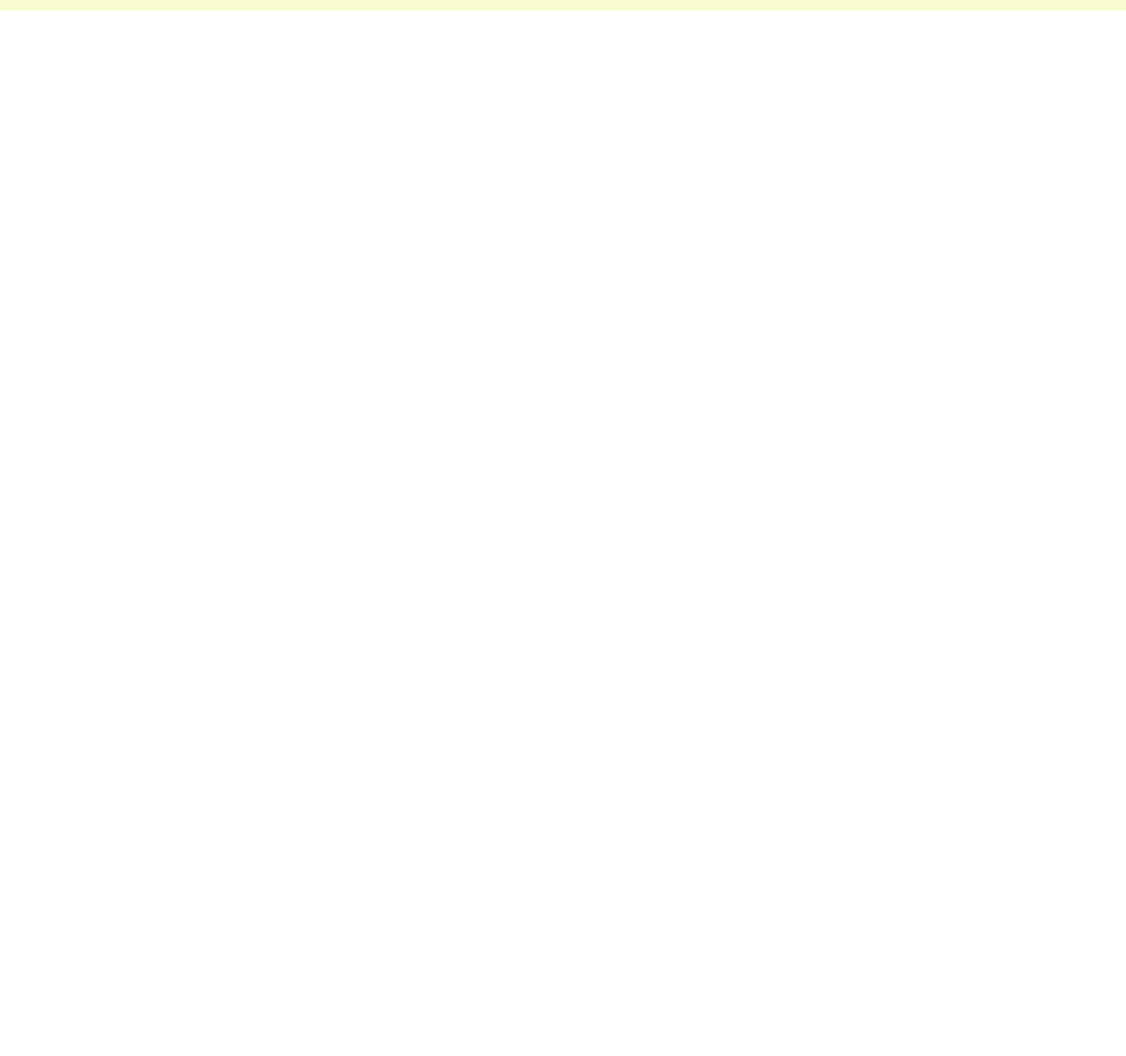
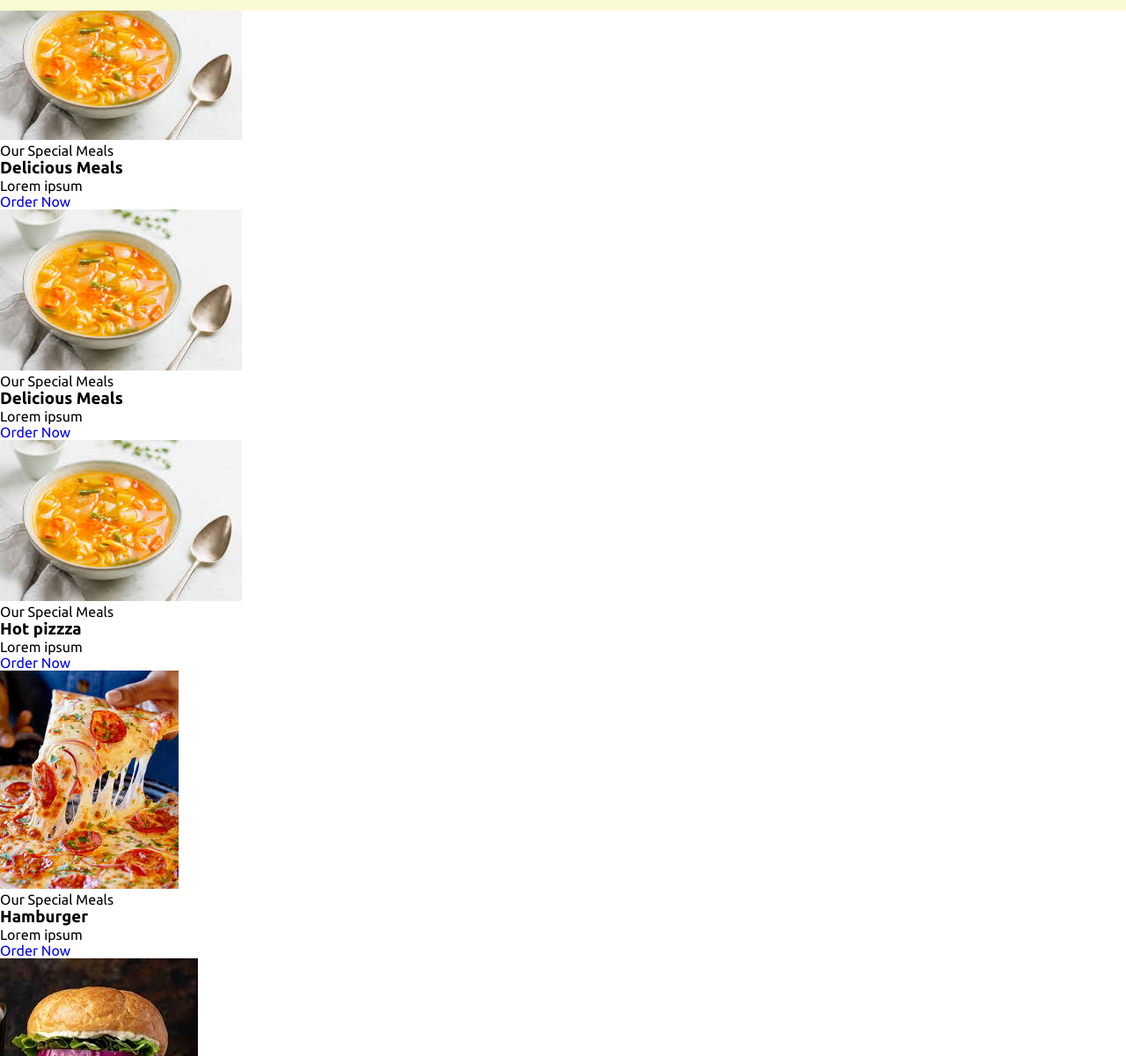
Before and after one commit to marky376/bravo_delivers, a plain HTML site: page index.html in a window 1280 px wide. Shown: the part 100-1300 px from the top of the page at 88% size. Before the commit the page ends 800 px from the top, so only its background shows below. Drawn offline with Linux system fonts and the light colour scheme.

Commit message:
Additional changes on my index.html file

```diff
--- a/index.html
+++ b/index.html
@@ -36,5 +36,78 @@
             </div>
         </div>
      </div>
+
+     <!-- Home section -->
+    <section class="home" id="home">
+        <div class="container">
+            <div class="wrapper">
+                <div class="slide">
+                    <div class="content">
+                        <span>
+                            Our Special Meals
+                        </span>
+                        <h3>Delicious Meals</h3>
+                        <p>Lorem ipsum </p>
+                        <a href="'#" class="btn"btn>Order Now</a>
+                    </div>
+                    <div class="image">
+                        <img src="images/soup-3.jpeg" alt="">
+                    </div>
+                </div>
+                <div class="slide">
+                    <div class="content">
+                        <span>
+                            Our Special Meals
+                        </span>
+                        <h3>Delicious Meals</h3>
+                        <p>Lorem ipsum </p>
+                        <a href="'#" class="btn"btn>Order Now</a>
+                    </div>
+                    <div class="image">
+                        <img src="images/soup-3.jpeg" alt="">
+                    </div>
+                </div>
+                <div class="slide">
+                    <div class="content">
+                        <span>
+                            Our Special Meals
+                        </span>
+                        <h3>Delicious Meals</h3>
+                        <p>Lorem ipsum </p>
+                        <a href="'#" class="btn"btn>Order Now</a>
+                    </div>
+                    <div class="image">
+                        <img src="images/soup-3.jpeg" alt="">
+                    </div>
+                </div>
+                <div class="slide">
+                    <div class="content">
+                        <span>
+                            Our Special Meals
+                        </span>
+                        <h3>Hot pizzza</h3>
+                        <p>Lorem ipsum </p>
+                        <a href="'#" class="btn"btn>Order Now</a>
+                    </div>
+                    <div class="image">
+                        <img src="images/pizza-1.jpeg" alt="">
+                    </div>
+                </div>
+                <div class="slide">
+                    <div class="content">
+                        <span>
+                            Our Special Meals
+                        </span>
+                        <h3>Hamburger</h3>
+                        <p>Lorem ipsum </p>
+                        <a href="'#" class="btn"btn>Order Now</a>
+                    </div>
+                    <div class="image">
+                        <img src="images/hamburger-1.jpeg" alt="">
+                    </div>
+                </div>
+            </div>
+        </div>
+    </section>
 </body>
 </html>
```
